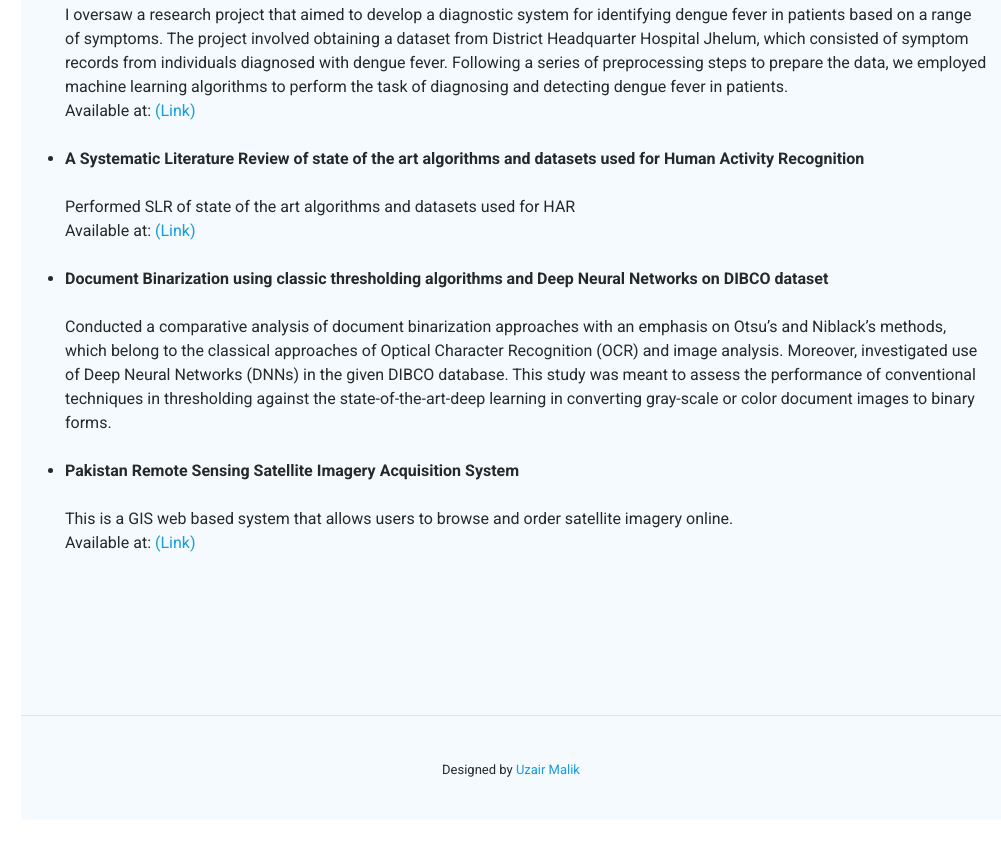
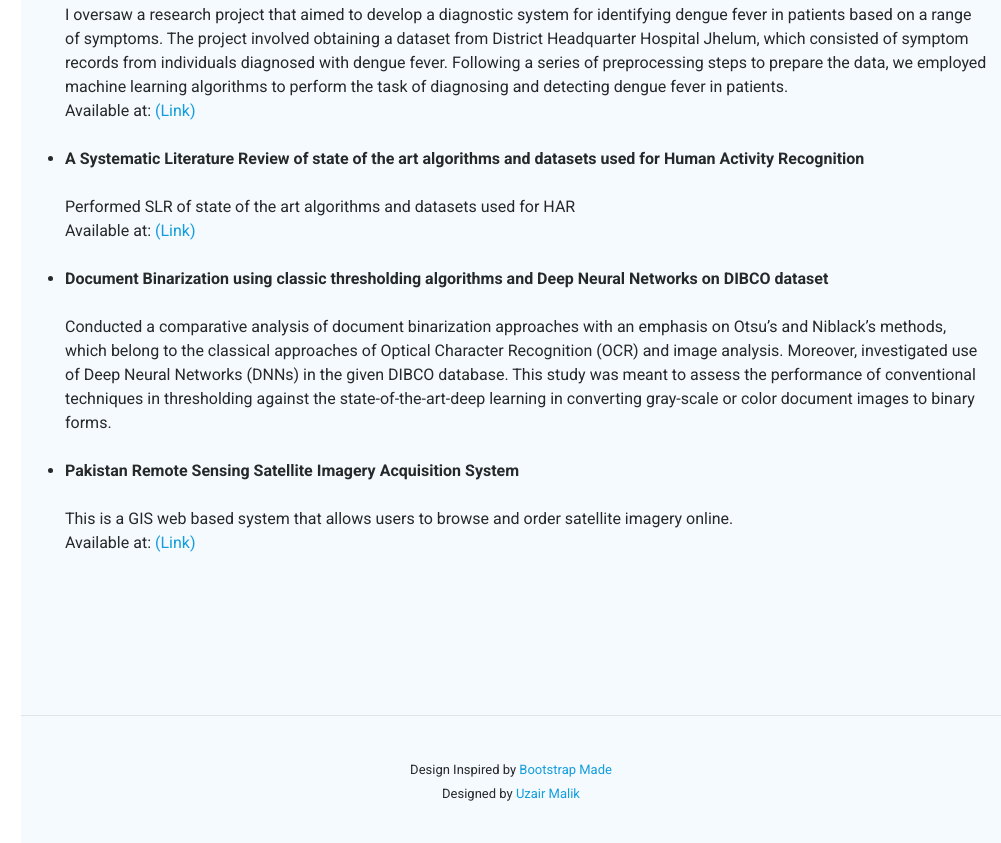
Before and after one commit to uzair-malik/uzair-malik.github.io, a plain HTML site: page index.html in a window 1280 px wide. Shown: the part 4201-5044 px from the top of the page, without its empty margins (279-1280 px from the left). Before the commit the page ends 5021 px from the top, so only its background shows below. Drawn offline with Linux system fonts and the light colour scheme.

Commit message:
credit info

```diff
--- a/index.html
+++ b/index.html
@@ -412,7 +412,10 @@
   <footer id="footer" class="footer position-relative light-background">
 
     <div class="container">
+      <div class="credits">
 
+        Design Inspired by <a href="https://bootstrapmade.com/demo/iPortfolio/">Bootstrap Made</a>
+      </div>
       <div class="credits">
 
         Designed by <a href="https://www.linkedin.com/in/uzair-malik-390a40a9/">Uzair Malik</a>
```
